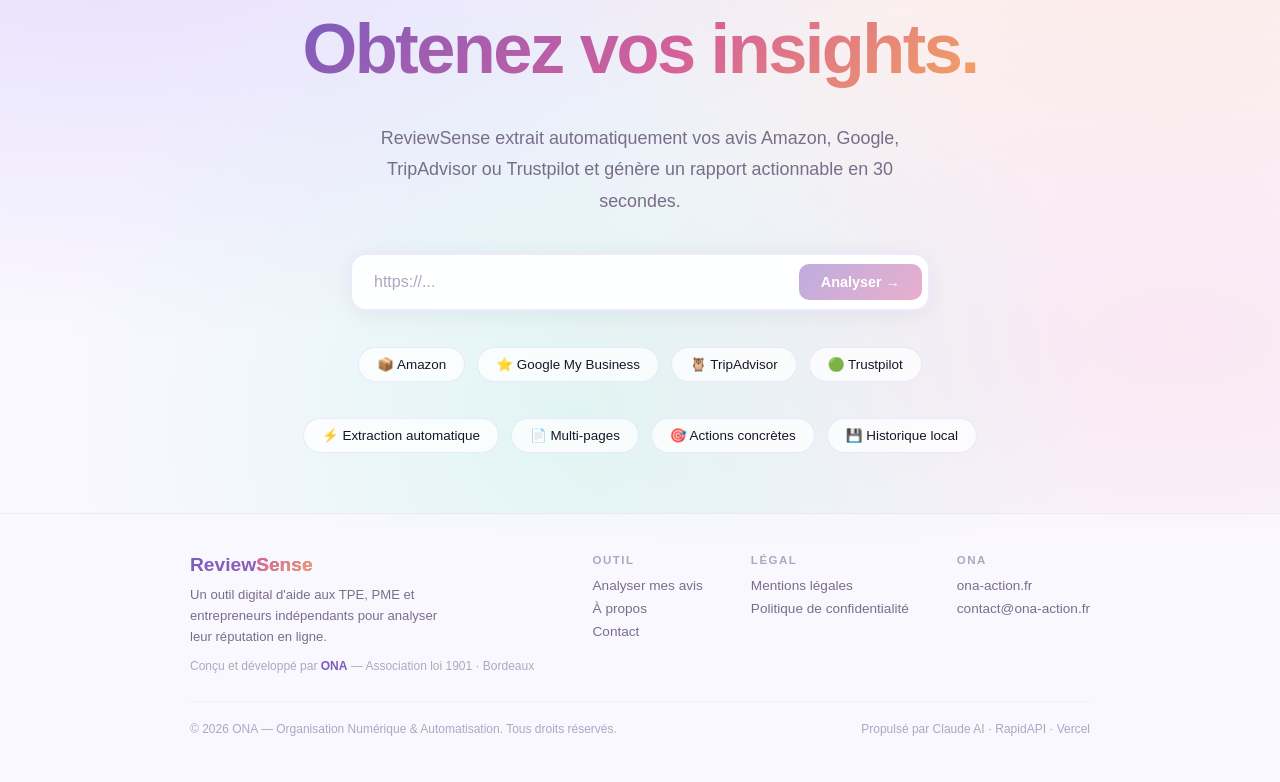
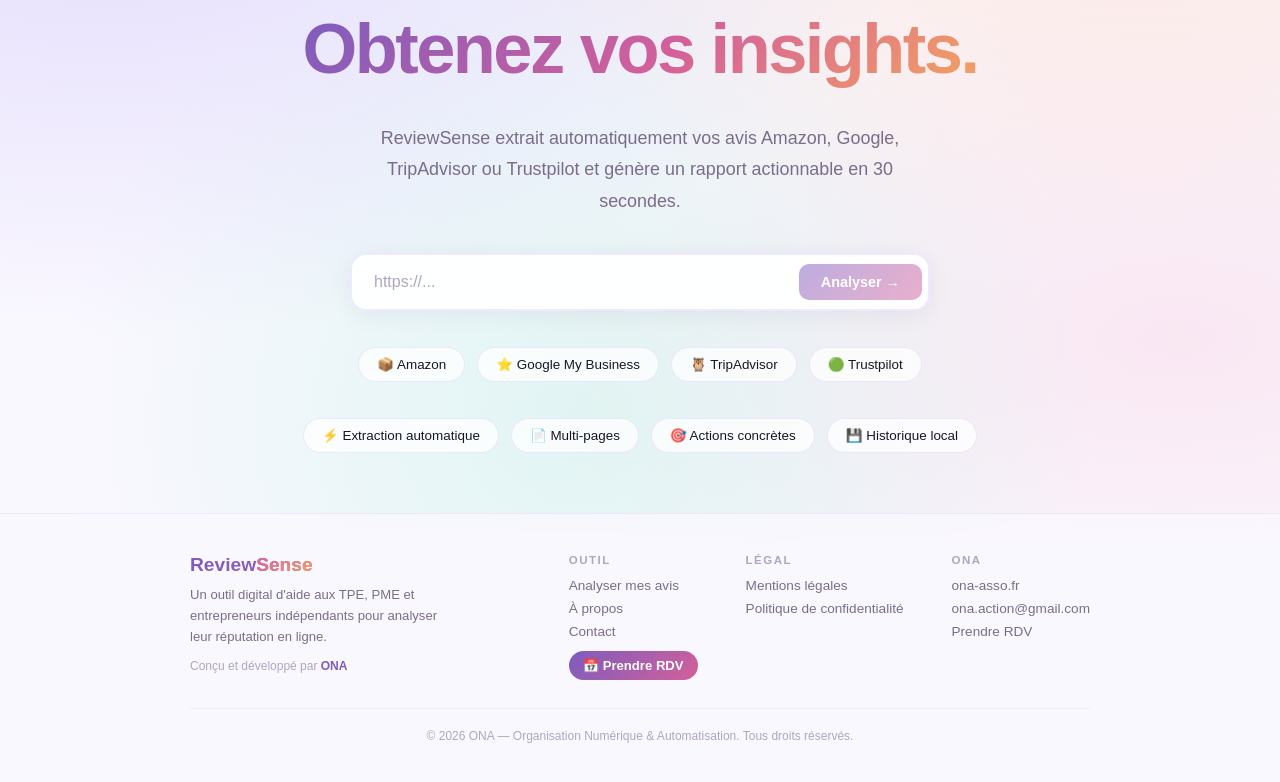
Before and after one commit to ashleyappadoo/ReviewSense, a Next.js app: page / in a window 1280 px wide. Shown: the part 262-1044 px from the top of the page. Built offline with nearby package versions, Linux system fonts and the light colour scheme.

Commit message:
Update index.jsx
update footer

```diff
--- a/pages/index.jsx
+++ b/pages/index.jsx
@@ -10,7 +10,7 @@
 };
 
 const URL_PATTERNS = {
-  amazon:      /amazon\./i,
+  amazon:      /amazon\.|amzn\.eu|amzn\.to/i,
   tripadvisor: /tripadvisor\./i,
   google:      /google\.[a-z.]+\/maps|maps\.google\.|maps\.app\.goo\.gl|g\.page/i,
   trustpilot:  /trustpilot\./i,
@@ -596,6 +596,8 @@
           marginTop: 'auto',
         }}>
           <div style={{maxWidth:'900px', margin:'0 auto', display:'flex', flexWrap:'wrap', gap:'40px', justifyContent:'space-between', alignItems:'flex-start'}}>
+
+            {/* Logo + description */}
             <div style={{flex:'1', minWidth:'220px'}}>
               <div style={{fontFamily:"'Bricolage Grotesque',sans-serif", fontSize:'1.2rem', fontWeight:800, background:'linear-gradient(135deg,#7c5cbf,#d4609a)', WebkitBackgroundClip:'text', WebkitTextFillColor:'transparent', backgroundClip:'text', marginBottom:'8px'}}>
                 Review<span style={{background:'linear-gradient(135deg,#d4609a,#f4a261)', WebkitBackgroundClip:'text', WebkitTextFillColor:'transparent', backgroundClip:'text'}}>Sense</span>
@@ -604,18 +606,29 @@
                 Un outil digital d'aide aux TPE, PME et entrepreneurs indépendants pour analyser leur réputation en ligne.
               </p>
               <p style={{fontSize:'0.75rem', color:'#b0a5c0', marginTop:'12px'}}>
-                Conçu et développé par <a href="https://ona-action.fr" target="_blank" rel="noreferrer" style={{color:'#7c5cbf', fontWeight:600, textDecoration:'none'}}>ONA</a> — Association loi 1901 · Bordeaux
+                Conçu et développé par <a href="https://ona-asso.fr" target="_blank" rel="noreferrer" style={{color:'#7c5cbf', fontWeight:600, textDecoration:'none'}}>ONA</a>
               </p>
             </div>
+
             <div style={{display:'flex', gap:'48px', flexWrap:'wrap'}}>
+
+              {/* Outil */}
               <div>
                 <div style={{fontSize:'0.72rem', fontWeight:700, letterSpacing:'1.5px', textTransform:'uppercase', color:'#b0a5c0', marginBottom:'12px'}}>Outil</div>
                 <div style={{display:'flex', flexDirection:'column', gap:'8px'}}>
                   <Link href="/" style={{fontSize:'0.85rem', color:'#7a6d8a', textDecoration:'none'}}>Analyser mes avis</Link>
                   <Link href="/a-propos" style={{fontSize:'0.85rem', color:'#7a6d8a', textDecoration:'none'}}>À propos</Link>
-                  <Link href="/contact" style={{fontSize:'0.85rem', color:'#7a6d8a', textDecoration:'none'}}>Contact</Link>
+                  <a href="mailto:ona.action@gmail.com" style={{fontSize:'0.85rem', color:'#7a6d8a', textDecoration:'none'}}>Contact</a>
+                  <a href="https://calendly.com/ona-action/30min" target="_blank" rel="noreferrer" style={{
+                    fontSize:'0.82rem', color:'white', textDecoration:'none',
+                    background:'linear-gradient(135deg,#7c5cbf,#d4609a)',
+                    padding:'7px 14px', borderRadius:'20px', fontWeight:600,
+                    display:'inline-block', marginTop:'4px',
+                  }}>📅 Prendre RDV</a>
                 </div>
               </div>
+
+              {/* Légal */}
               <div>
                 <div style={{fontSize:'0.72rem', fontWeight:700, letterSpacing:'1.5px', textTransform:'uppercase', color:'#b0a5c0', marginBottom:'12px'}}>Légal</div>
                 <div style={{display:'flex', flexDirection:'column', gap:'8px'}}>
@@ -623,18 +636,23 @@
                   <Link href="/politique-confidentialite" style={{fontSize:'0.85rem', color:'#7a6d8a', textDecoration:'none'}}>Politique de confidentialité</Link>
                 </div>
               </div>
+
+              {/* ONA */}
               <div>
                 <div style={{fontSize:'0.72rem', fontWeight:700, letterSpacing:'1.5px', textTransform:'uppercase', color:'#b0a5c0', marginBottom:'12px'}}>ONA</div>
                 <div style={{display:'flex', flexDirection:'column', gap:'8px'}}>
-                  <a href="https://ona-action.fr" target="_blank" rel="noreferrer" style={{fontSize:'0.85rem', color:'#7a6d8a', textDecoration:'none'}}>ona-action.fr</a>
-                  <a href="mailto:contact@ona-action.fr" style={{fontSize:'0.85rem', color:'#7a6d8a', textDecoration:'none'}}>contact@ona-action.fr</a>
+                  <a href="https://ona-asso.fr" target="_blank" rel="noreferrer" style={{fontSize:'0.85rem', color:'#7a6d8a', textDecoration:'none'}}>ona-asso.fr</a>
+                  <a href="mailto:ona.action@gmail.com" style={{fontSize:'0.85rem', color:'#7a6d8a', textDecoration:'none'}}>ona.action@gmail.com</a>
+                  <a href="https://calendly.com/ona-action/30min" target="_blank" rel="noreferrer" style={{fontSize:'0.85rem', color:'#7a6d8a', textDecoration:'none'}}>Prendre RDV</a>
                 </div>
               </div>
+
             </div>
           </div>
-          <div style={{maxWidth:'900px', margin:'28px auto 0', paddingTop:'20px', borderTop:'1px solid rgba(197,184,248,0.2)', display:'flex', justifyContent:'space-between', flexWrap:'wrap', gap:'8px'}}>
-            <p style={{fontSize:'0.75rem', color:'#b0a5c0'}}>© {new Date().getFullYear()} ONA — Organisation Numérique & Automatisation. Tous droits réservés.</p>
-            <p style={{fontSize:'0.75rem', color:'#b0a5c0'}}>Propulsé par Claude AI · RapidAPI · Vercel</p>
+
+          {/* Bottom bar */}
+          <div style={{maxWidth:'900px', margin:'28px auto 0', paddingTop:'20px', borderTop:'1px solid rgba(197,184,248,0.2)', display:'flex', justifyContent:'center', flexWrap:'wrap', gap:'8px'}}>
+            <p style={{fontSize:'0.75rem', color:'#b0a5c0', textAlign:'center'}}>© {new Date().getFullYear()} ONA — Organisation Numérique & Automatisation. Tous droits réservés.</p>
           </div>
         </footer>
       </div>
```
